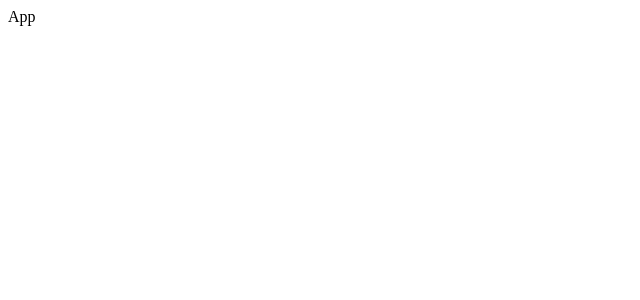
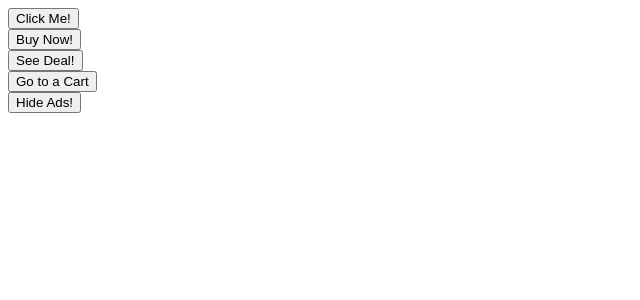
Before and after one commit to CocoTapi/modern_react_2023, a React (Create React App) app in the folder section_10/: page / in a window 1280 px wide. Shown: the top 300 px of the page, without its empty margins (0-640 px from the left). Built offline with nearby package versions, Linux system fonts and the light colour scheme.

Commit message:
added a button component and passed down children

```diff
--- a/section_10/src/App.js
+++ b/section_10/src/App.js
@@ -1,5 +1,25 @@
+import Button from './Button.js';
+
 function App() {
-  return <div>App</div>;
+  return (
+    <div>
+      <div>
+        <Button>Click Me!</Button>
+      </div>
+      <div>
+        <Button>Buy Now!</Button>
+      </div>
+      <div>
+        <Button>See Deal!</Button>
+      </div>
+      <div>
+        <Button>Go to a Cart</Button>
+      </div>
+      <div>
+        <Button>Hide Ads!</Button>
+      </div>
+    </div>
+  );
 }
 
 export default App;
--- /dev/null
+++ b/section_10/src/Button.js
@@ -0,0 +1,7 @@
+function Button ({ children }) {
+    return (
+        <button>{children}</button>
+    )
+};
+
+export default Button;
```
